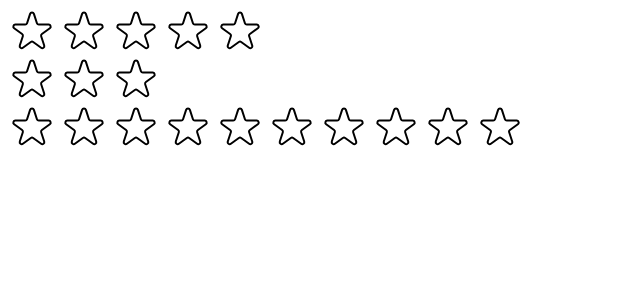
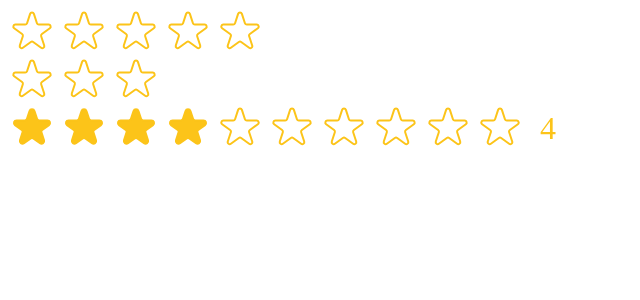
Before and after one commit to sbehnfeldt/usepopcorn, a React (Create React App) app: page / in a window 1280 px wide. Shown: the top 300 px of the page, without its empty margins (0-640 px from the left). Built offline with nearby package versions, Linux system fonts and the light colour scheme.

Commit message:
Lesson 119: Improving Re-usability with Props Add more and more props to the StarRating component to allow greater customization.

```diff
--- a/src/StarRating.jsx
+++ b/src/StarRating.jsx
@@ -13,56 +13,63 @@ const starContainerStyle = {
     gap: '4px'
 };
 
-const textStyle = {
-    lineHeight: '1',
-    margin: '0'
-}
-
-const StarRating = ({maxRating = 5}) => {
-    const [rating, setRating]           = useState(0);
+const StarRating = ({defaultRating = 0, maxRating = 5, color = '#fcc419', size = 48, messages = [], className = ""}) => {
+    const [rating, setRating]           = useState(defaultRating < maxRating ? defaultRating : 0);
     const [hoverRating, setHoverRating] = useState(null);
 
-    const handleRating = (rating) => {
+    const textStyle = {
+        lineHeight: '1',
+        margin: '0',
+        color,
+        fontSize: `${size / 1.5}px`
+    };
+
+    const handleRating      = (rating) => {
         setRating(rating);
     }
     const handleHoverRating = (rating) => {
-        console.log( rating );
+        console.log(rating);
         setHoverRating(rating);
     }
 
+    console.log( messages );
     return (
-        <div style={containerStyle}>
+        <div style={containerStyle} className={className}>
             <div style={starContainerStyle}>
                 {Array.from({length: maxRating},
                     (_, i) =>
                         <Star key={i}
                               isSolid={hoverRating ? i < hoverRating : i < rating}
                               onRate={() => handleRating(i + 1)}
-                              onHoverIn={() => setHoverRating(i+1)}
+                              onHoverIn={() => setHoverRating(i + 1)}
                               onHoverOut={() => setHoverRating(null)}
+                              color={color}
+                              size={size}
                         />
                 )}
             </div>
-            <p style={textStyle}>{hoverRating || rating || ""}</p>
+            <p style={textStyle}>
+                {messages.length === maxRating ? messages[hoverRating ? hoverRating - 1 : rating - 1] : hoverRating || rating || ""}
+            </p>
         </div>
     );
 };
 
-const starStyle = {
-    width: '48px',
-    height: '48px',
-    display: 'block',
-    cursor: 'pointer'
-}
+const Star = ({isSolid, onRate, onHoverIn, onHoverOut, color, size}) => {
+    const starStyle = {
+        width: `${size}px`,
+        height: `${size}px`,
+        display: 'block',
+        cursor: 'pointer'
+    };
 
-const Star = ({isSolid, onRate, onHoverIn, onHoverOut}) => {
     return (
         <span role='button' style={starStyle} onClick={onRate} onMouseEnter={onHoverIn} onMouseLeave={onHoverOut}>
             {isSolid ? <svg
                 xmlns="http://www.w3.org/2000/svg"
                 viewBox="0 0 20 20"
-                fill="#000"
-                stroke="#000"
+                fill={color}
+                stroke={color}
             >
                 <path
                     d="M9.049 2.927c.3-.921 1.603-.921 1.902 0l1.07 3.292a1 1 0 00.95.69h3.462c.969 0 1.371 1.24.588 1.81l-2.8 2.034a1 1 0 00-.364 1.118l1.07 3.292c.3.921-.755 1.688-1.54 1.118l-2.8-2.034a1 1 0 00-1.175 0l-2.8 2.034c-.784.57-1.838-.197-1.539-1.118l1.07-3.292a1 1 0 00-.364-1.118L2.98 8.72c-.783-.57-.38-1.81.588-1.81h3.461a1 1 0 00.951-.69l1.07-3.292z"/>
@@ -70,7 +77,7 @@ const Star = ({isSolid, onRate, onHoverIn, onHoverOut}) => {
                 xmlns="http://www.w3.org/2000/svg"
                 fill="none"
                 viewBox="0 0 24 24"
-                stroke="#000"
+                stroke={color}
             >
                 <path
                     strokeLinecap="round"
--- a/src/index.js
+++ b/src/index.js
@@ -5,11 +5,12 @@ import ReactDOM from 'react-dom/client';
 import StarRating from "./StarRating";
 
 const root = ReactDOM.createRoot(document.getElementById('root'));
+
 root.render(
-  <React.StrictMode>
-    {/*<App />*/}
-      <StarRating />
-      <StarRating maxRating={3} />
-      <StarRating maxRating={10} />
-  </React.StrictMode>
+    <React.StrictMode>
+        {/*<App />*/}
+        <StarRating messages={['Terrible', 'Poor', 'Okay', 'Good', 'Amazing']}/>
+        <StarRating maxRating={3}/>
+        <StarRating maxRating={10} defaultRating='4'/>
+    </React.StrictMode>
 );
```
Also changed, not shown: 1 other file (tests, documents, lock files or other folders).
